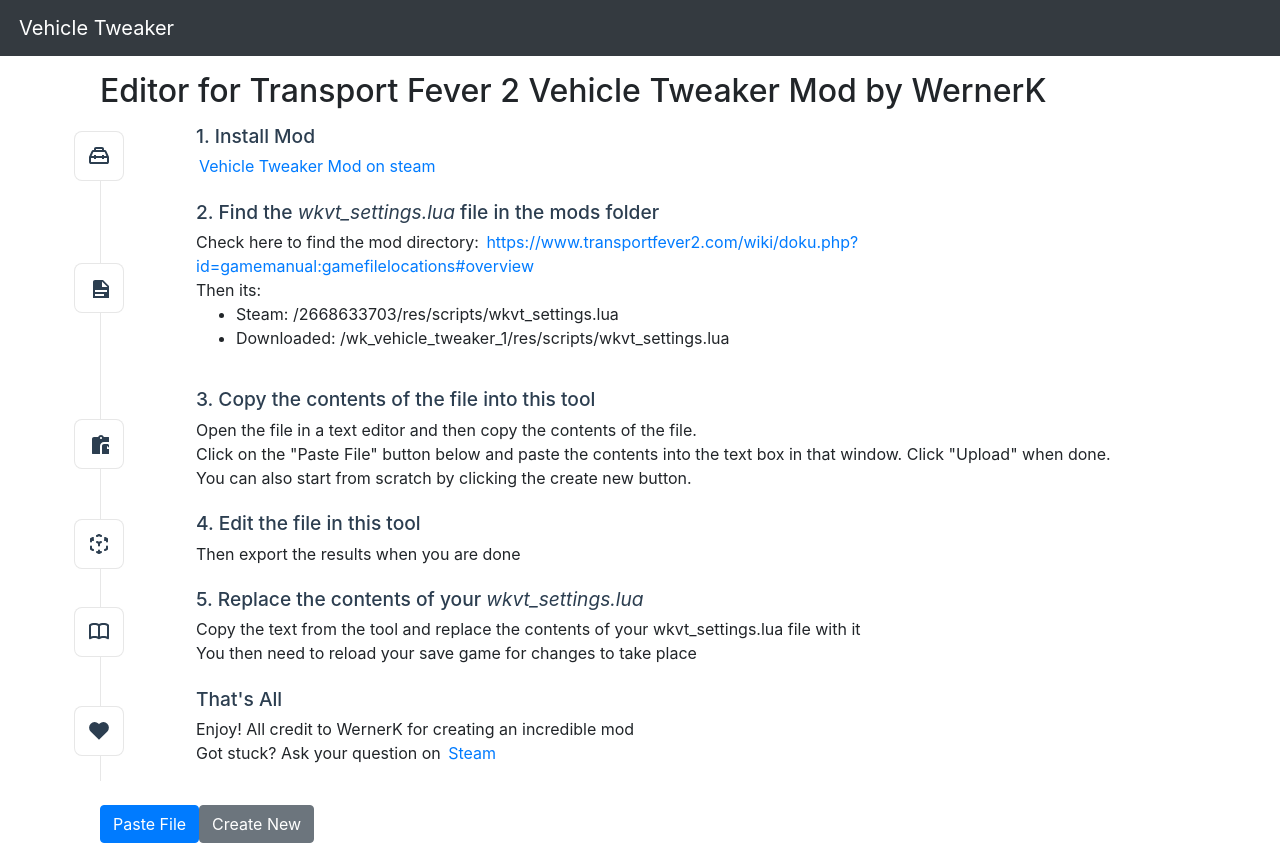
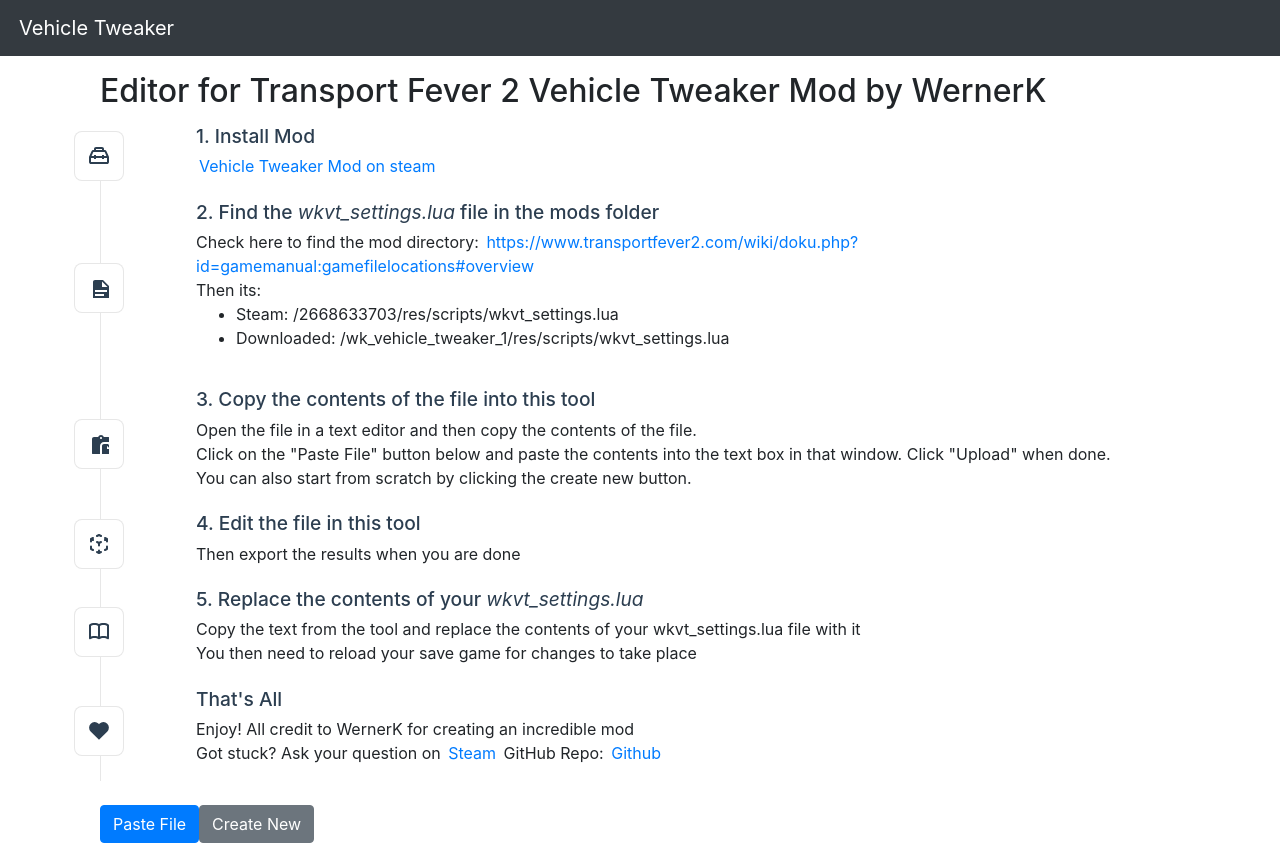
Before and after one commit to davmarksman/VehicleTweakerWeb, a Vue app: page / in a window 1280 px wide. Built offline with nearby package versions, Linux system fonts and the light colour scheme.

Commit message:
Update Text

```diff
--- a/index.html
+++ b/index.html
@@ -4,7 +4,7 @@
     <meta charset="UTF-8">
     <link rel="icon" href="/favicon.ico">
     <meta name="viewport" content="width=device-width, initial-scale=1.0">
-    <title>Vite App</title>
+    <title>Vehicle Tweaker</title>
   </head>
   <body>
     <div id="app"></div>
--- a/src/components/TheWelcome.vue
+++ b/src/components/TheWelcome.vue
@@ -77,5 +77,6 @@
     <br/>
     Got stuck? Ask your question on
     <a href="https://steamcommunity.com/sharedfiles/filedetails/?id=2668633703" target="_blank" rel="noopener">Steam</a>
+    GitHub Repo: <a href="https://github.com/davmarksman/VehicleTweakerWeb">Github</a>
   </WelcomeItem>
 </template>
```
Also changed, not shown: 1 other file (tests, documents, lock files or other folders).
